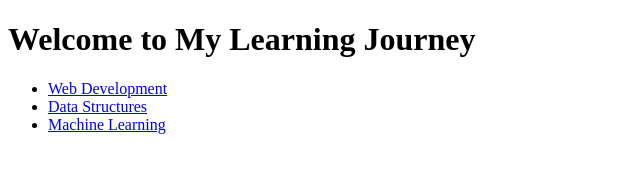
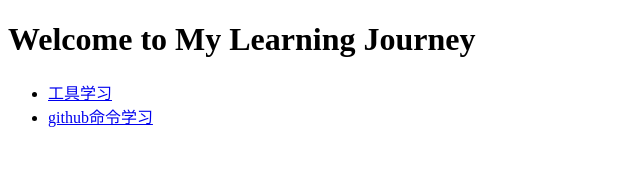
Before and after one commit to songkui123/learning-journey, a plain HTML site: page index.html in a window 1280 px wide. Shown: the whole page, without its empty margins (0-640 px from the left). Drawn offline with Linux system fonts and the light colour scheme.

Commit message:
Update index.html

```diff
--- a/index.html
+++ b/index.html
@@ -8,9 +8,8 @@
 <body>
     <h1>Welcome to My Learning Journey</h1>
     <ul>
-        <li><a href="web-development/README.md">Web Development</a></li>
-        <li><a href="data-structures/README.md">Data Structures</a></li>
-        <li><a href="machine-learning/README.md">Machine Learning</a></li>
+        <li><a href="tools/README.md">工具学习</a></li>
+        <li><a href="github/README.md">github命令学习</a></li>
     </ul>
 </body>
 </html>
```
